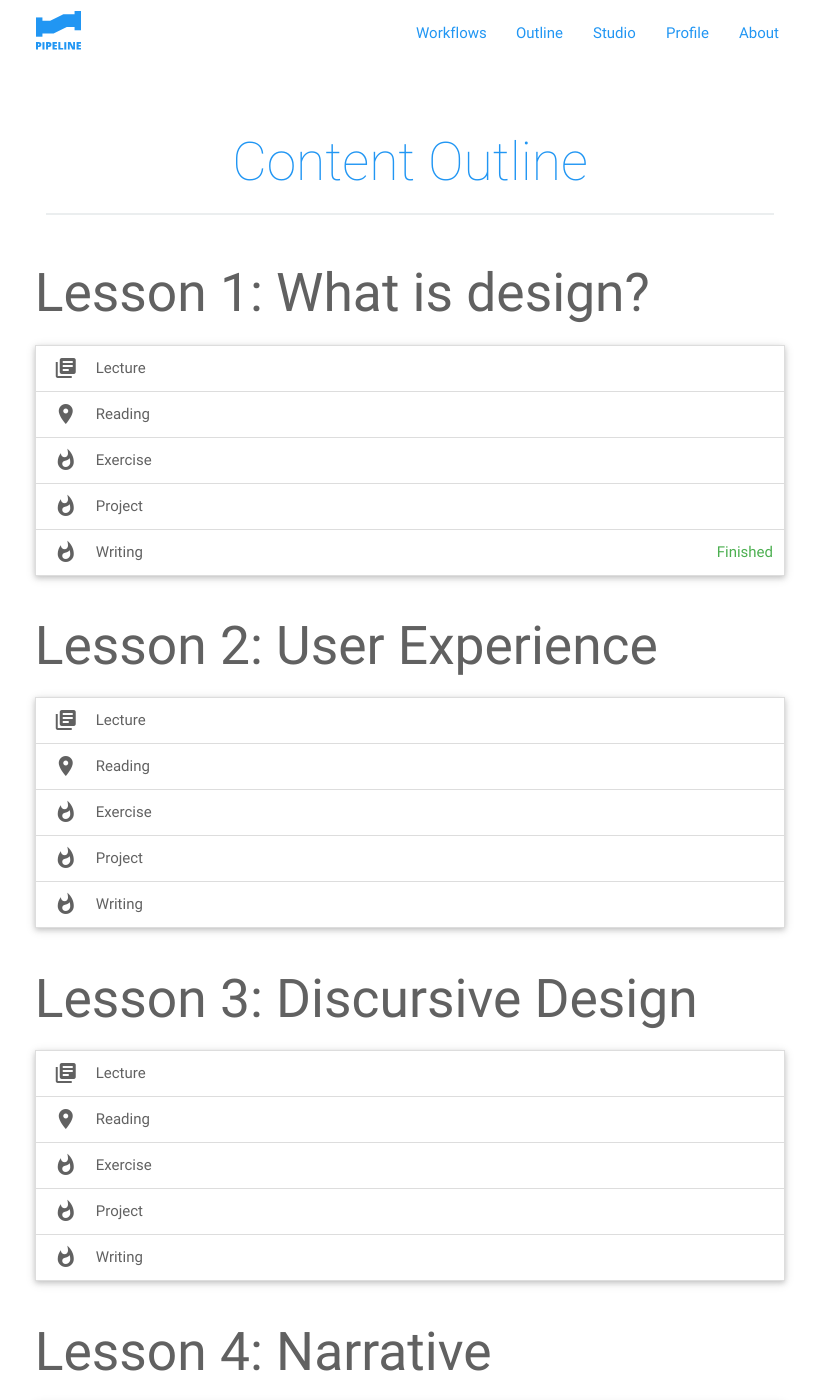
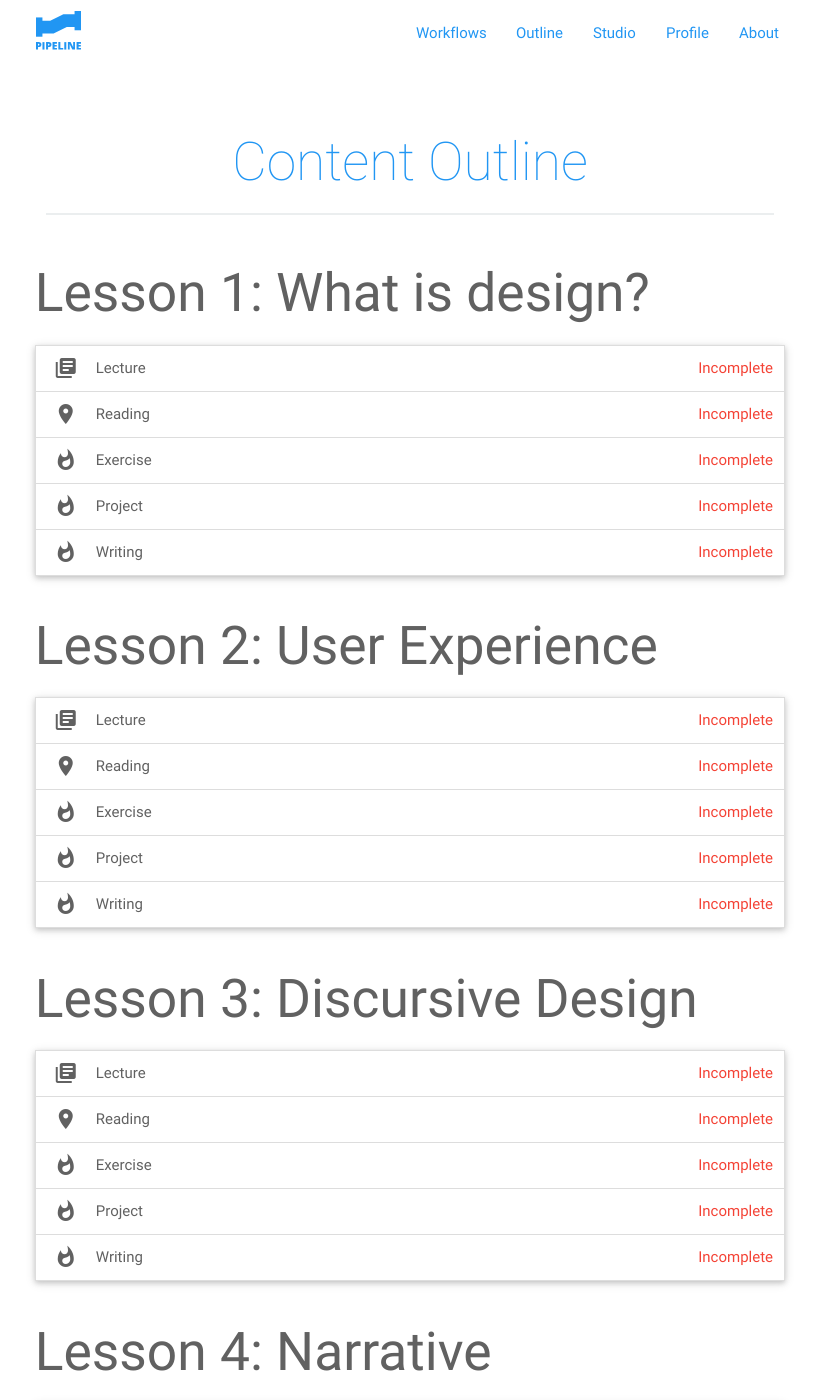
Before and after one commit to dmd-program/pipeline, a Jekyll site: the page built from outline.html, in a window 1280 px wide and 1400 px high. Shown: the whole window, without its empty margins (230-1049 px from the left). Built offline with Jekyll 4.4.1, drawn with Linux system fonts in a browser that asks for light colours; some of the changed text lies outside the part shown.

Commit message:
added badges

```diff
--- a/outline.html
+++ b/outline.html
@@ -7,7 +7,7 @@ title: Content Outline
     <h2>Lesson 1: What is design?</h2>
     <ul class="collapsible" data-collapsible="accordion">
     <li>
-      <div class="collapsible-header"><i class="material-icons">library_books</i>Lecture</div>
+      <div class="collapsible-header"><i class="material-icons">library_books</i>Lecture<span class="badge  red-text">Incomplete</span></div>
       <div class="collapsible-body">
 
         <div class="row">
@@ -47,15 +47,15 @@ title: Content Outline
       </div>
     </li>
     <li>
-      <div class="collapsible-header"><i class="material-icons">place</i>Reading</div>
+      <div class="collapsible-header"><i class="material-icons">place</i>Reading<span class="badge  red-text">Incomplete</span></div>
       <div class="collapsible-body"><p>Lorem ipsum dolor sit amet.</p></div>
     </li>
     <li>
-      <div class="collapsible-header"><i class="material-icons">whatshot</i>Exercise</div>
+      <div class="collapsible-header"><i class="material-icons">whatshot</i>Exercise<span class="badge  red-text">Incomplete</span></div>
       <div class="collapsible-body"><p>Lorem ipsum dolor sit amet.</p></div>
     </li>
      <li>
-      <div class="collapsible-header"><i class="material-icons">whatshot</i>Project</div>
+      <div class="collapsible-header"><i class="material-icons">whatshot</i>Project<span class="badge  red-text">Incomplete</span></div>
       <div class="collapsible-body">
 
         <div class="row">
@@ -96,7 +96,7 @@ title: Content Outline
       </div>
     </li>
     <li>
-      <div class="collapsible-header"><i class="material-icons">whatshot</i>Writing<span class="badge  green-text">Finished</span></div>
+      <div class="collapsible-header"><i class="material-icons">whatshot</i>Writing<span class="badge  red-text">Incomplete</span></div>
       <div class="collapsible-body"><p>.</p></div>
     </li>
   </ul>
@@ -107,7 +107,7 @@ title: Content Outline
     <h2>Lesson 2: User Experience</h2>
     <ul class="collapsible" data-collapsible="accordion">
     <li>
-      <div class="collapsible-header"><i class="material-icons">library_books</i>Lecture</div>
+      <div class="collapsible-header"><i class="material-icons">library_books</i>Lecture<span class="badge  red-text">Incomplete</span></div>
       <div class="collapsible-body">
 
         <div class="row">
@@ -147,15 +147,15 @@ title: Content Outline
       </div>
     </li>
     <li>
-      <div class="collapsible-header"><i class="material-icons">place</i>Reading</div>
+      <div class="collapsible-header"><i class="material-icons">place</i>Reading<span class="badge  red-text">Incomplete</span></div>
       <div class="collapsible-body"><p>Lorem ipsum dolor sit amet.</p></div>
     </li>
     <li>
-      <div class="collapsible-header"><i class="material-icons">whatshot</i>Exercise</div>
+      <div class="collapsible-header"><i class="material-icons">whatshot</i>Exercise<span class="badge  red-text">Incomplete</span></div>
       <div class="collapsible-body"><p>Lorem ipsum dolor sit amet.</p></div>
     </li>
      <li>
-      <div class="collapsible-header"><i class="material-icons">whatshot</i>Project</div>
+      <div class="collapsible-header"><i class="material-icons">whatshot</i>Project<span class="badge  red-text">Incomplete</span></div>
       <div class="collapsible-body">
 
         <div class="row">
@@ -196,7 +196,7 @@ title: Content Outline
       </div>
     </li>
     <li>
-      <div class="collapsible-header"><i class="material-icons">whatshot</i>Writing</div>
+      <div class="collapsible-header"><i class="material-icons">whatshot</i>Writing<span class="badge  red-text">Incomplete</span></div>
       <div class="collapsible-body"><p>Writing assignment.</p></div>
     </li>
   </ul>
@@ -206,7 +206,7 @@ title: Content Outline
     <h2>Lesson 3: Discursive Design</h2>
     <ul class="collapsible" data-collapsible="accordion">
     <li>
-      <div class="collapsible-header"><i class="material-icons">library_books</i>Lecture</div>
+      <div class="collapsible-header"><i class="material-icons">library_books</i>Lecture<span class="badge  red-text">Incomplete</span></div>
       <div class="collapsible-body">
 
         <div class="row">
@@ -246,15 +246,15 @@ title: Content Outline
       </div>
     </li>
     <li>
-      <div class="collapsible-header"><i class="material-icons">place</i>Reading</div>
+      <div class="collapsible-header"><i class="material-icons">place</i>Reading<span class="badge  red-text">Incomplete</span></div>
       <div class="collapsible-body"><p>Lorem ipsum dolor sit amet.</p></div>
     </li>
     <li>
-      <div class="collapsible-header"><i class="material-icons">whatshot</i>Exercise</div>
+      <div class="collapsible-header"><i class="material-icons">whatshot</i>Exercise<span class="badge  red-text">Incomplete</span></div>
       <div class="collapsible-body"><p>Lorem ipsum dolor sit amet.</p></div>
     </li>
      <li>
-      <div class="collapsible-header"><i class="material-icons">whatshot</i>Project</div>
+      <div class="collapsible-header"><i class="material-icons">whatshot</i>Project<span class="badge  red-text">Incomplete</span></div>
       <div class="collapsible-body">
 
         <div class="row">
@@ -295,7 +295,7 @@ title: Content Outline
       </div>
     </li>
     <li>
-      <div class="collapsible-header"><i class="material-icons">whatshot</i>Writing</div>
+      <div class="collapsible-header"><i class="material-icons">whatshot</i>Writing<span class="badge  red-text">Incomplete</span></div>
       <div class="collapsible-body"><p>Writing assignment.</p></div>
     </li>
   </ul>
@@ -305,7 +305,7 @@ title: Content Outline
     <h2>Lesson 4: Narrative</h2>
     <ul class="collapsible" data-collapsible="accordion">
     <li>
-      <div class="collapsible-header"><i class="material-icons">library_books</i>Lecture</div>
+      <div class="collapsible-header"><i class="material-icons">library_books</i>Lecture<span class="badge  red-text">Incomplete</span></div>
       <div class="collapsible-body">
 
         <div class="row">
@@ -345,15 +345,15 @@ title: Content Outline
       </div>
     </li>
     <li>
-      <div class="collapsible-header"><i class="material-icons">place</i>Reading</div>
+      <div class="collapsible-header"><i class="material-icons">place</i>Reading<span class="badge  red-text">Incomplete</span></div>
       <div class="collapsible-body"><p>Lorem ipsum dolor sit amet.</p></div>
     </li>
     <li>
-      <div class="collapsible-header"><i class="material-icons">whatshot</i>Exercise</div>
+      <div class="collapsible-header"><i class="material-icons">whatshot</i>Exercise<span class="badge  red-text">Incomplete</span></div>
       <div class="collapsible-body"><p>Lorem ipsum dolor sit amet.</p></div>
     </li>
      <li>
-      <div class="collapsible-header"><i class="material-icons">whatshot</i>Project</div>
+      <div class="collapsible-header"><i class="material-icons">whatshot</i>Project<span class="badge  red-text">Incomplete</span></div>
       <div class="collapsible-body">
 
         <div class="row">
@@ -394,7 +394,7 @@ title: Content Outline
       </div>
     </li>
     <li>
-      <div class="collapsible-header"><i class="material-icons">whatshot</i>Writing</div>
+      <div class="collapsible-header"><i class="material-icons">whatshot</i>Writing<span class="badge  red-text">Incomplete</span></div>
       <div class="collapsible-body"><p>Writing assignment.</p></div>
     </li>
   </ul>
@@ -404,7 +404,7 @@ title: Content Outline
     <h2>Lesson 5: Co-generative Design</h2>
     <ul class="collapsible" data-collapsible="accordion">
     <li>
-      <div class="collapsible-header"><i class="material-icons">library_books</i>Lecture</div>
+      <div class="collapsible-header"><i class="material-icons">library_books</i>Lecture<span class="badge  red-text">Incomplete</span></div>
       <div class="collapsible-body">
 
         <div class="row">
@@ -444,15 +444,15 @@ title: Content Outline
       </div>
     </li>
     <li>
-      <div class="collapsible-header"><i class="material-icons">place</i>Reading</div>
+      <div class="collapsible-header"><i class="material-icons">place</i>Reading<span class="badge  red-text">Incomplete</span></div>
       <div class="collapsible-body"><p>Lorem ipsum dolor sit amet.</p></div>
     </li>
     <li>
-      <div class="collapsible-header"><i class="material-icons">whatshot</i>Exercise</div>
+      <div class="collapsible-header"><i class="material-icons">whatshot</i>Exercise<span class="badge  red-text">Incomplete</span></div>
       <div class="collapsible-body"><p>Lorem ipsum dolor sit amet.</p></div>
     </li>
      <li>
-      <div class="collapsible-header"><i class="material-icons">whatshot</i>Project</div>
+      <div class="collapsible-header"><i class="material-icons">whatshot</i>Project<span class="badge  red-text">Incomplete</span></div>
       <div class="collapsible-body">
 
         <div class="row">
@@ -493,7 +493,7 @@ title: Content Outline
       </div>
     </li>
     <li>
-      <div class="collapsible-header"><i class="material-icons">whatshot</i>Writing</div>
+      <div class="collapsible-header"><i class="material-icons">whatshot</i>Writing<span class="badge  red-text">Incomplete</span></div>
       <div class="collapsible-body"><p>Writing assignment.</p></div>
     </li>
   </ul>
@@ -503,7 +503,7 @@ title: Content Outline
     <h2>Lesson 6: Remix</h2>
     <ul class="collapsible" data-collapsible="accordion">
     <li>
-      <div class="collapsible-header"><i class="material-icons">library_books</i>Lecture</div>
+      <div class="collapsible-header"><i class="material-icons">library_books</i>Lecture<span class="badge  red-text">Incomplete</span></div>
       <div class="collapsible-body">
 
         <div class="row">
@@ -543,15 +543,15 @@ title: Content Outline
       </div>
     </li>
     <li>
-      <div class="collapsible-header"><i class="material-icons">place</i>Reading</div>
+      <div class="collapsible-header"><i class="material-icons">place</i>Reading<span class="badge  red-text">Incomplete</span></div>
       <div class="collapsible-body"><p>Lorem ipsum dolor sit amet.</p></div>
     </li>
     <li>
-      <div class="collapsible-header"><i class="material-icons">whatshot</i>Exercise</div>
+      <div class="collapsible-header"><i class="material-icons">whatshot</i>Exercise<span class="badge  red-text">Incomplete</span></div>
       <div class="collapsible-body"><p>Lorem ipsum dolor sit amet.</p></div>
     </li>
      <li>
-      <div class="collapsible-header"><i class="material-icons">whatshot</i>Project</div>
+      <div class="collapsible-header"><i class="material-icons">whatshot</i>Project<span class="badge  red-text">Incomplete</span></div>
       <div class="collapsible-body">
 
         <div class="row">
@@ -592,7 +592,7 @@ title: Content Outline
       </div>
     </li>
     <li>
-      <div class="collapsible-header"><i class="material-icons">whatshot</i>Writing</div>
+      <div class="collapsible-header"><i class="material-icons">whatshot</i>Writing<span class="badge  red-text">Incomplete</span></div>
       <div class="collapsible-body"><p>Writing assignment.</p></div>
     </li>
   </ul>
@@ -602,7 +602,7 @@ title: Content Outline
     <h2>Lesson 7: Open Design</h2>
     <ul class="collapsible" data-collapsible="accordion">
     <li>
-      <div class="collapsible-header"><i class="material-icons">library_books</i>Lecture</div>
+      <div class="collapsible-header"><i class="material-icons">library_books</i>Lecture<span class="badge  red-text">Incomplete</span></div>
       <div class="collapsible-body">
 
         <div class="row">
@@ -642,15 +642,15 @@ title: Content Outline
       </div>
     </li>
     <li>
-      <div class="collapsible-header"><i class="material-icons">place</i>Reading</div>
+      <div class="collapsible-header"><i class="material-icons">place</i>Reading<span class="badge  red-text">Incomplete</span></div>
       <div class="collapsible-body"><p>Lorem ipsum dolor sit amet.</p></div>
     </li>
     <li>
-      <div class="collapsible-header"><i class="material-icons">whatshot</i>Exercise</div>
+      <div class="collapsible-header"><i class="material-icons">whatshot</i>Exercise<span class="badge  red-text">Incomplete</span></div>
       <div class="collapsible-body"><p>Lorem ipsum dolor sit amet.</p></div>
     </li>
      <li>
-      <div class="collapsible-header"><i class="material-icons">whatshot</i>Project</div>
+      <div class="collapsible-header"><i class="material-icons">whatshot</i>Project<span class="badge  red-text">Incomplete</span></div>
       <div class="collapsible-body">
 
         <div class="row">
@@ -691,7 +691,7 @@ title: Content Outline
       </div>
     </li>
     <li>
-      <div class="collapsible-header"><i class="material-icons">whatshot</i>Writing</div>
+      <div class="collapsible-header"><i class="material-icons">whatshot</i>Writing<span class="badge  red-text">Incomplete</span></div>
       <div class="collapsible-body"><p>Writing assignment.</p></div>
     </li>
   </ul>
```
